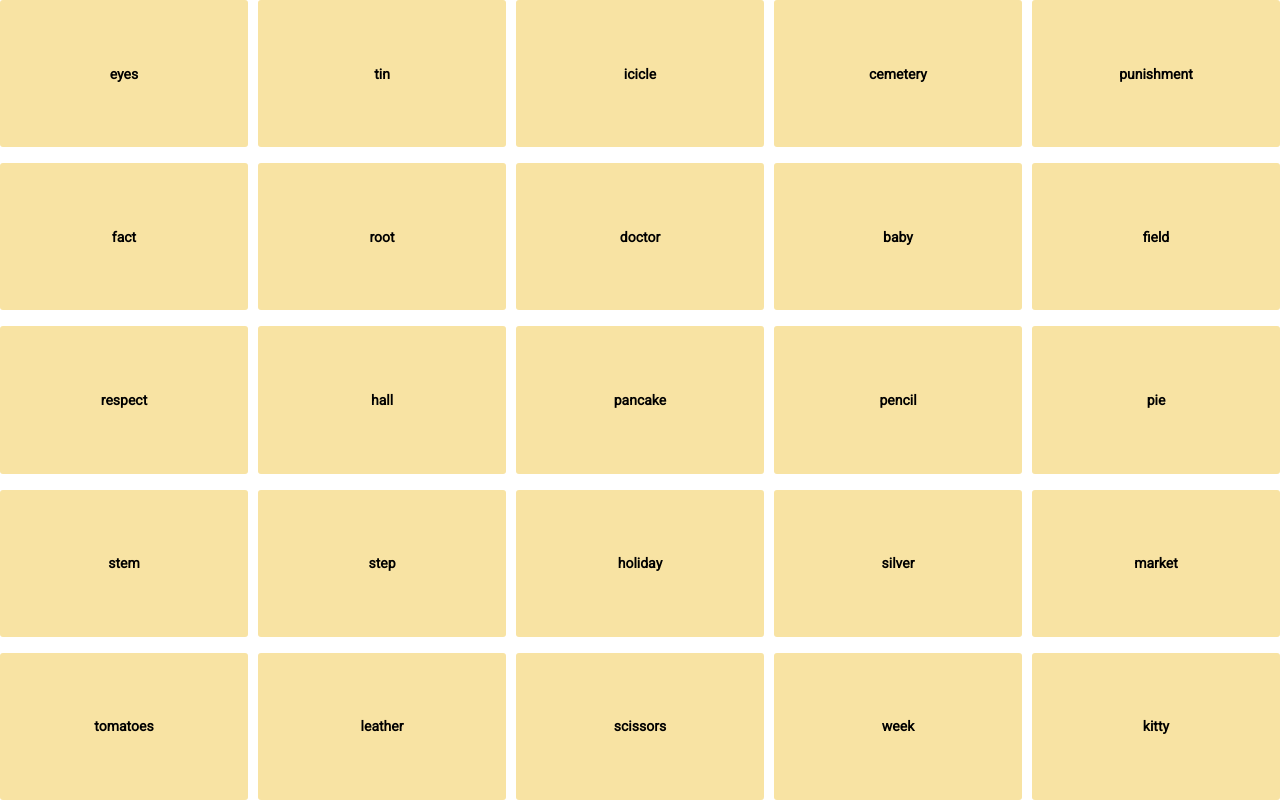
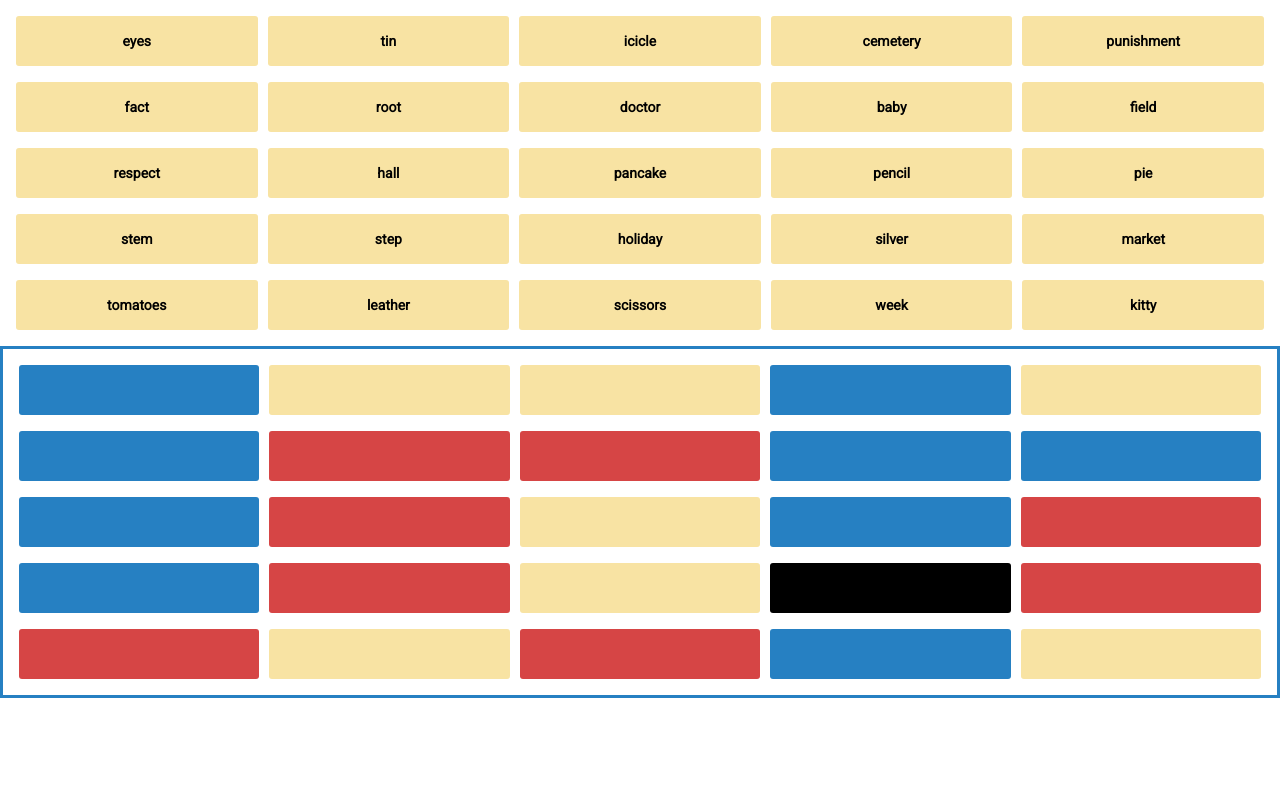
Before and after one commit to kksy/codenames-portable, a React (Create React App) app: page / in a window 1280 px wide. Built offline with nearby package versions, Linux system fonts and the light colour scheme.

Commit message:
Spymaster board

```diff
--- a/src/App.css
+++ b/src/App.css
@@ -1,10 +1,11 @@
 .Board {
+  padding: 1em;
   display: grid;
   grid-template-columns: repeat(5, 1fr);
   grid-auto-rows: minmax(50px, auto);
   column-gap: 10px;
   row-gap: 1em;
-  height: 100vh;
+  /* height: 100vh; */
 }
 
 .Board__tile {
@@ -17,3 +18,18 @@
   font-weight: bold;
   font-size: 14px;
 }
+
+.SpymasterBoard {
+  border: 3px solid #2680C2;
+  padding: 1em;
+  display: grid;
+  grid-template-columns: repeat(5, 1fr);
+  grid-auto-rows: minmax(50px, auto);
+  column-gap: 10px;
+  row-gap: 1em;
+  /* height: 100vh; */
+}
+
+.SpymasterBoard__cell {
+  border-radius: 3px;
+}
--- a/src/App.js
+++ b/src/App.js
@@ -1,9 +1,11 @@
 import React from 'react';
 import AgentScreen from './AgentScreen';
+import SpymasterScreen from './SpymasterScreen';
 
 const App = () => {
   return <div>
     <AgentScreen />
+    <SpymasterScreen />
   </div>
 }
 
--- /dev/null
+++ b/src/SpymasterScreen.js
@@ -0,0 +1,36 @@
+import React from 'react';
+import './App.css';
+
+const spymasterBoardBlue = [
+  ['B', '', '', 'B', ''],
+  ['B', 'R', 'R', 'B', 'B'],
+  ['B', 'R', '', 'B', 'R'],
+  ['B', 'R', '', 'X', 'R'],
+  ['R', '', 'R', 'B', '']
+]
+
+const cellMapping = {
+  R: { colour: '#D64545' },
+  B: { colour: '#2680C2' },
+  X: { colour: 'black' },
+  '': { colour: '#F8E3A3'}
+}
+
+const Cell = ({ colour }) => {
+  return <div className="SpymasterBoard__cell" style={{ backgroundColor: colour }} />
+}
+
+const SpymasterScreen = () => {
+  return (
+    <div className="SpymasterBoard">
+      {spymasterBoardBlue.map((row, index) => {
+        return row.map((cell, index) => {
+          return <Cell colour={cellMapping[cell].colour} />
+        })
+
+      })}
+    </div>
+  )
+}
+
+export default SpymasterScreen;
```
